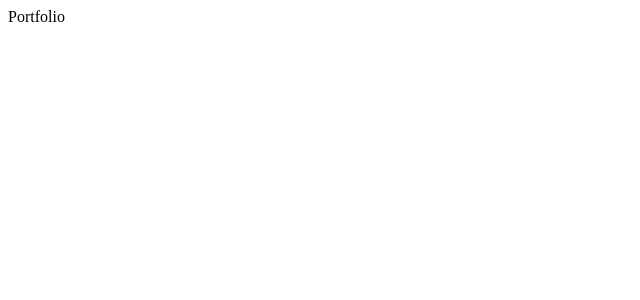
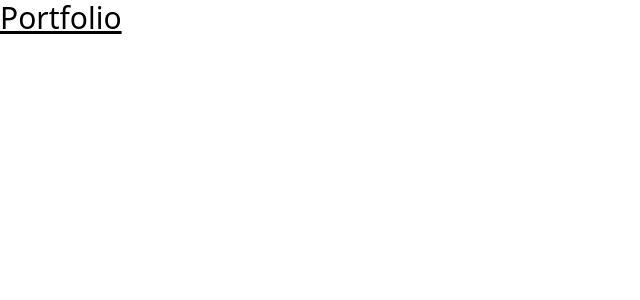
Before and after one commit to aryanagrawal22/portfolio, a Next.js app: page / in a window 1280 px wide. Shown: the top 300 px of the page, without its empty margins (0-640 px from the left). Built offline with nearby package versions, Linux system fonts and the light colour scheme.

Commit message:
Tailwind: configured

```diff
--- a/package.json
+++ b/package.json
@@ -14,7 +14,10 @@
     "react-dom": "17.0.2"
   },
   "devDependencies": {
+    "autoprefixer": "^10.4.2",
     "eslint": "8.10.0",
-    "eslint-config-next": "12.1.0"
+    "eslint-config-next": "12.1.0",
+    "postcss": "^8.4.7",
+    "tailwindcss": "^3.0.23"
   }
 }
--- /dev/null
+++ b/postcss.config.js
@@ -0,0 +1,6 @@
+module.exports = {
+  plugins: {
+    tailwindcss: {},
+    autoprefixer: {},
+  },
+}
--- a/src/pages/_app.js
+++ b/src/pages/_app.js
@@ -1,3 +1,4 @@
+import '../styles/globals.css'
 
 function MyApp({ Component, pageProps }) {
   return <Component {...pageProps} />
--- a/src/pages/index.js
+++ b/src/pages/index.js
@@ -1,7 +1,7 @@
 export default function Home() {
   return (
-    <div>
+    <h1 className="text-3xl underline">
       Portfolio
-    </div>
+    </h1>
   )
 }
--- /dev/null
+++ b/src/styles/globals.css
@@ -0,0 +1,3 @@
+@tailwind base;
+@tailwind components;
+@tailwind utilities;
--- /dev/null
+++ b/tailwind.config.js
@@ -0,0 +1,10 @@
+module.exports = {
+  content: [
+    "./src/pages/**/*.{js,ts,jsx,tsx}",
+    "./src/components/**/*.{js,ts,jsx,tsx}",
+  ],
+  theme: {
+    extend: {},
+  },
+  plugins: [],
+}
```
Also changed, not shown: 1 other file (tests, documents, lock files or other folders).
